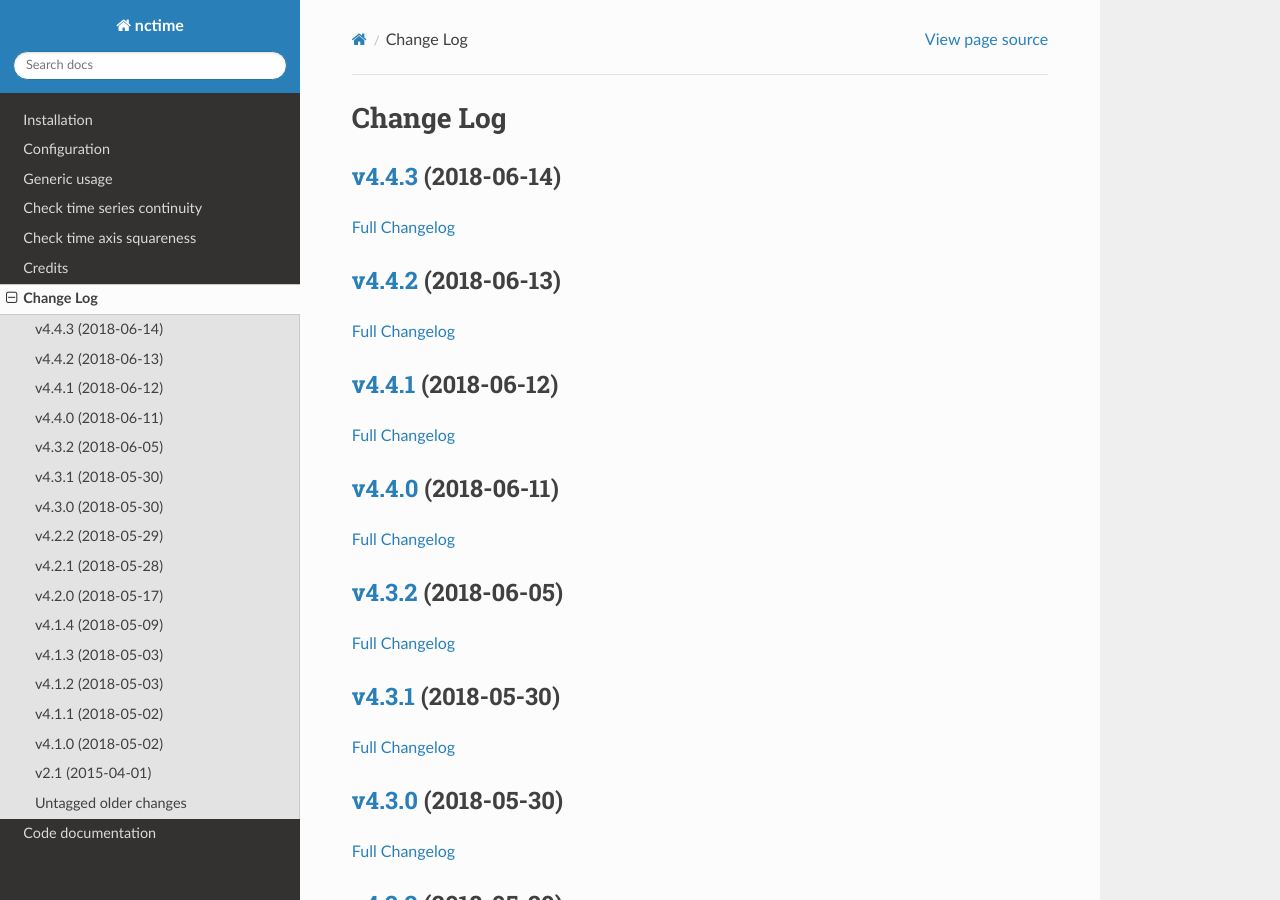
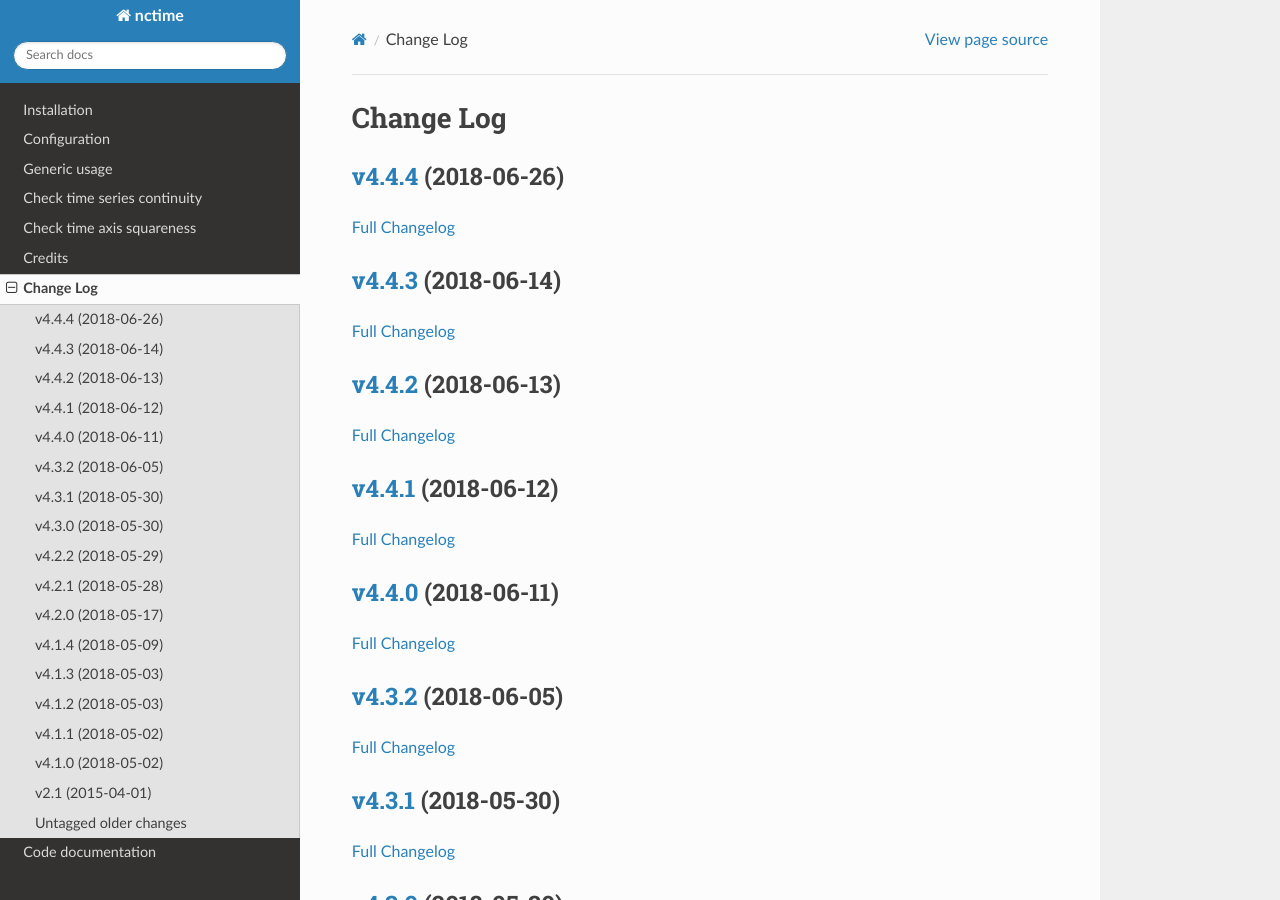
Before and after one commit to ESPRI-Mod/nctime, a Sphinx documentation site: the page built from docs/log.rst, in a window 1280 px wide and 900 px high. Built offline with Sphinx 7.4.7 and the Read the Docs theme 2.0.0, drawn with Linux system fonts in a browser that asks for light colours; pages that are not in the unit, such as notebooks, are missing from menus; the version number could not be read and is left out.

Commit message:
Update change log

```diff
--- a/docs/log.rst
+++ b/docs/log.rst
@@ -3,6 +3,12 @@
 
 Change Log
 ==========
+
+`v4.4.4 <https://github.com/Prodiguer/nctime/tree/v4.4.4>`__ (2018-06-26)
+-------------------------------------------------------------------------
+
+`Full
+Changelog <https://github.com/Prodiguer/nctime/compare/v4.4.3...v4.4.4>`__
 
 `v4.4.3 <https://github.com/Prodiguer/nctime/tree/v4.4.3>`__ (2018-06-14)
 -------------------------------------------------------------------------
```
